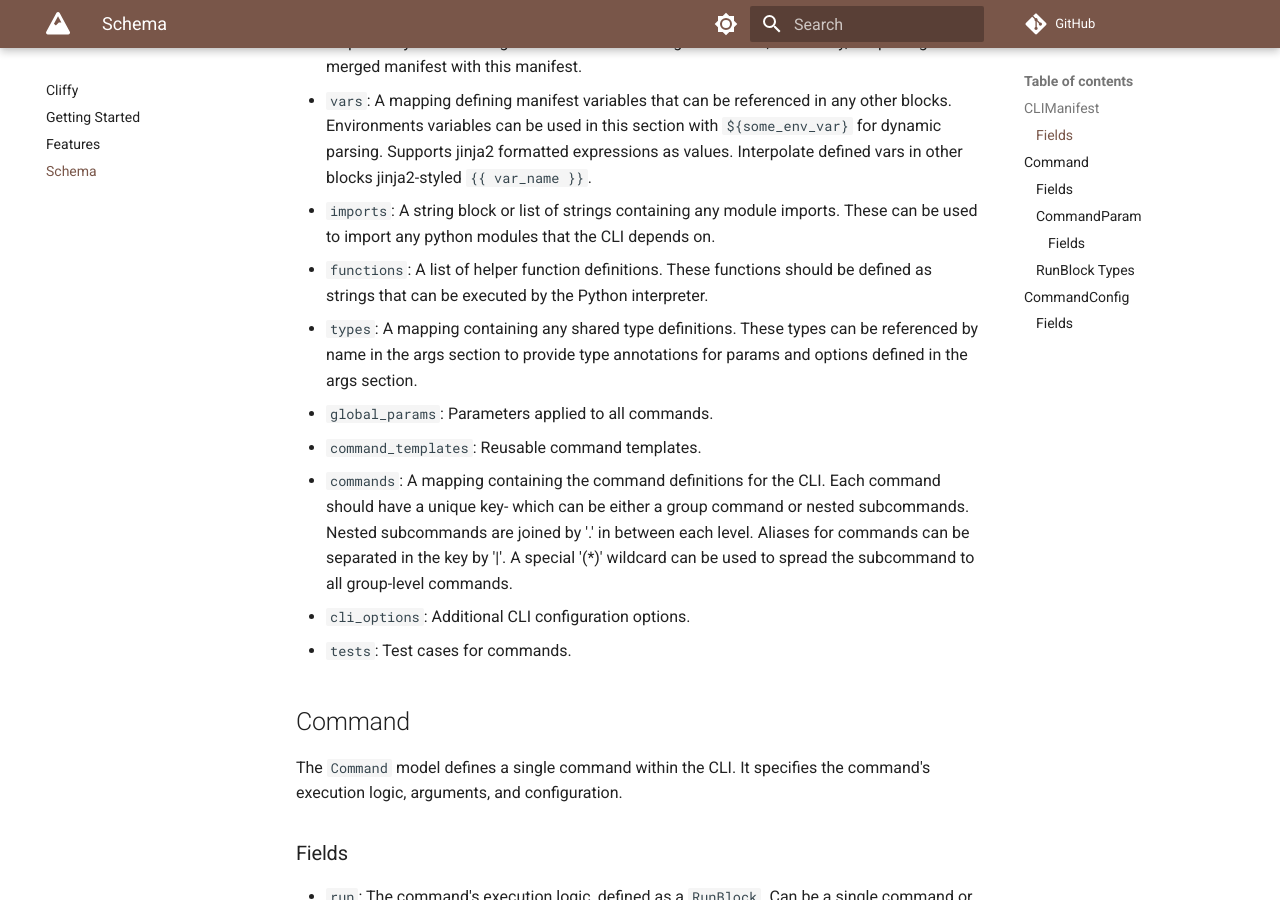
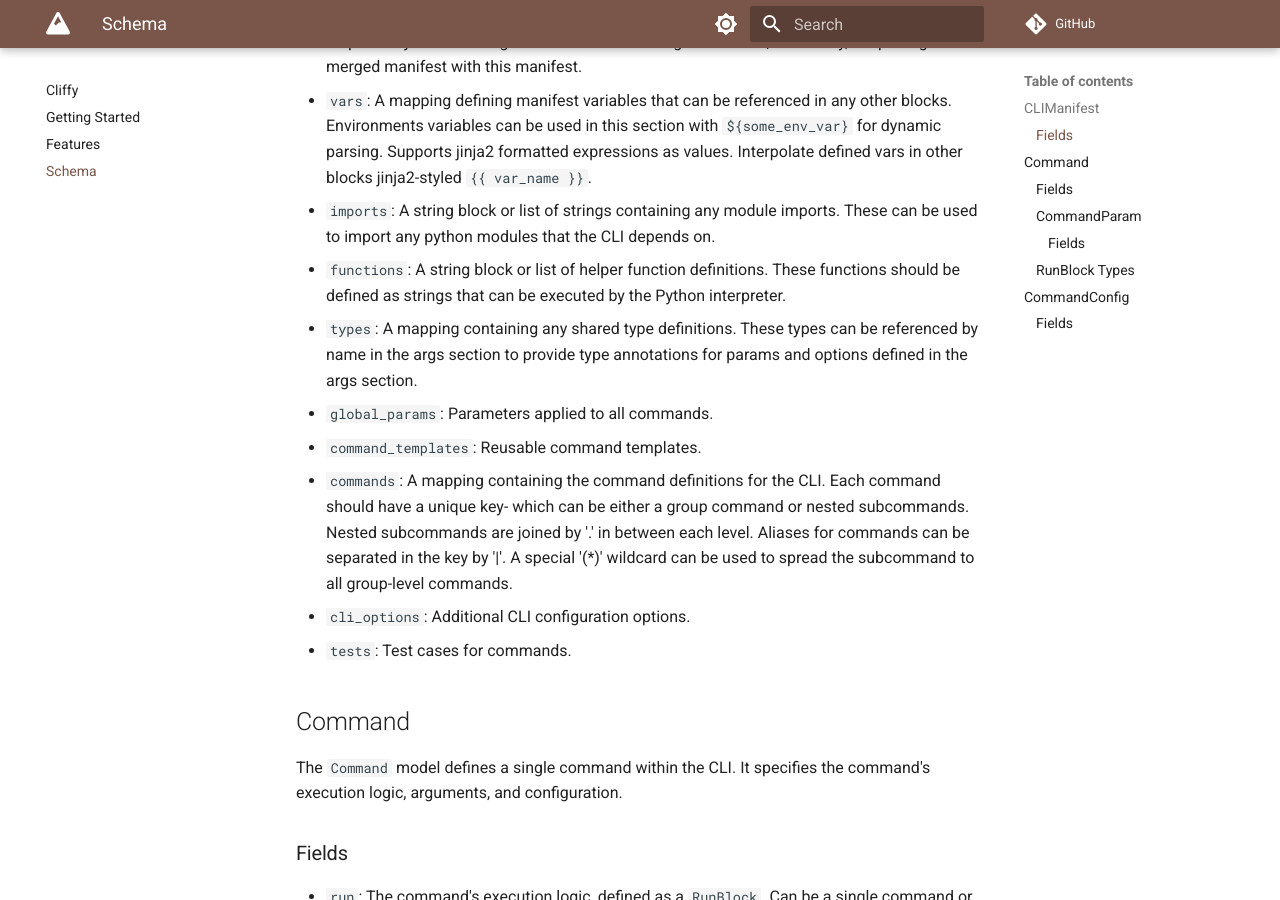
Before and after one commit to jaykv/cliffy, an MkDocs documentation site: the page built from docs/schema.md, in a window 1280 px wide and 900 px high, scrolled down 616 px. Built offline with MkDocs 1.6.1 and Material for MkDocs 9.7.7, drawn with Linux system fonts in a browser that asks for light colours; comment, search, counter and statistics services are not loaded.

Commit message:
fix for 3.9

```diff
--- a/docs/schema.md
+++ b/docs/schema.md
@@ -16,7 +16,7 @@ The `CLIManifest` model defines the structure of a CLI manifest file. It include
 - `includes`: A list of external CLI manifests to include. Performs a deep merge of manifests sequentially in the order given to assemble a merged manifest, and finally, deep merges the merged manifest with this manifest.
 - `vars`: A mapping defining manifest variables that can be referenced in any other blocks. Environments variables can be used in this section with `${some_env_var}` for dynamic parsing. Supports jinja2 formatted expressions as values. Interpolate defined vars in other blocks jinja2-styled `{{ var_name }}`.
 - `imports`: A string block or list of strings containing any module imports. These can be used to import any python modules that the CLI depends on.
-- `functions`: A list of helper function definitions. These functions should be defined as strings that can be executed by the Python interpreter.
+- `functions`: A string block or list of helper function definitions. These functions should be defined as strings that can be executed by the Python interpreter.
 - `types`: A mapping containing any shared type definitions. These types can be referenced by name in the args section to provide type annotations for params and options defined in the args section.
 - `global_params`: Parameters applied to all commands.
 - `command_templates`: Reusable command templates.
```
Also changed, not shown: docs/features.md (+1 -1 lines), 1 other file.
